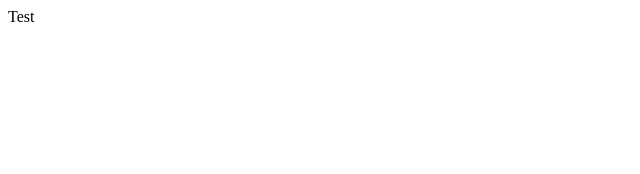
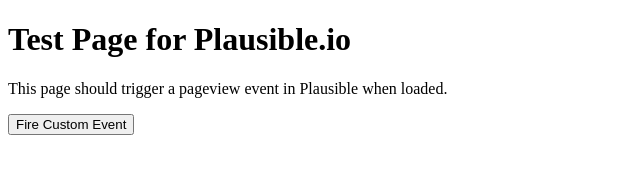
Before and after one commit to rwask/rwask.github.io, a plain HTML site: page index.html in a window 1280 px wide. Shown: the whole page, without its empty margins (0-640 px from the left). Drawn offline with Linux system fonts and the light colour scheme.

Commit message:
Update index.html

```diff
--- a/index.html
+++ b/index.html
@@ -1,2 +1,16 @@
-Test
-<script defer data-domain="rwask.github.io" src="https://plausible.io/js/script.js"></script>
+<!doctype html>
+<html lang="en">
+  <head>
+    <meta charset="utf-8" />
+    <meta name="viewport" content="width=device-width, initial-scale=1" />
+    <title>Plausible Test Site</title>
+    <script defer data-domain="rwask.github.io" src="https://plausible.io/js/script.js"></script>
+  </head>
+  <body>
+    <h1>Test Page for Plausible.io</h1>
+    <p>This page should trigger a pageview event in Plausible when loaded.</p>
+    <button onclick="plausible('Custom Event'); alert('Custom event fired!')">
+      Fire Custom Event
+    </button>
+  </body>
+</html>
```
